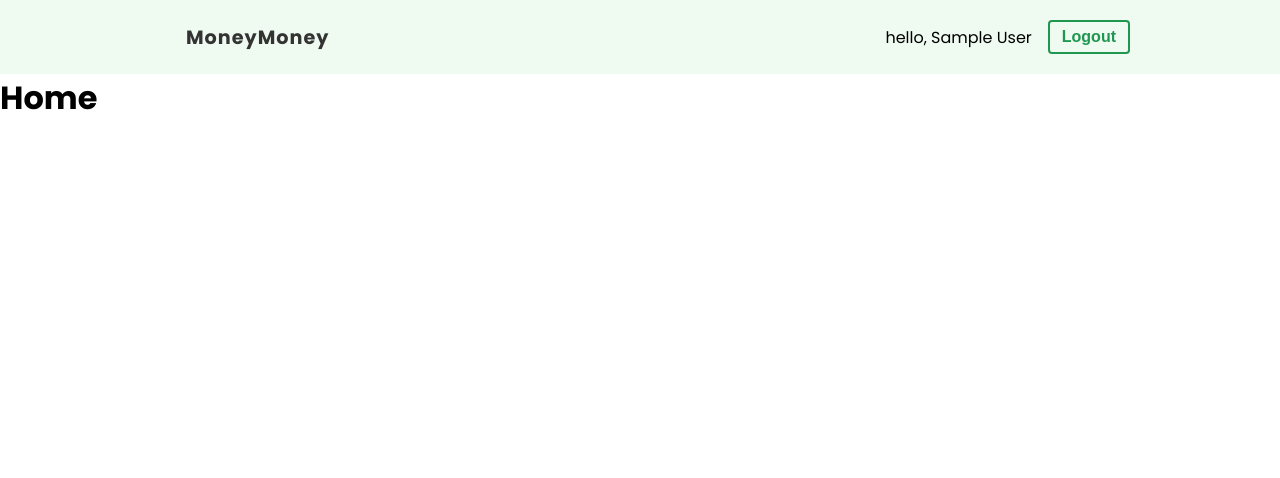
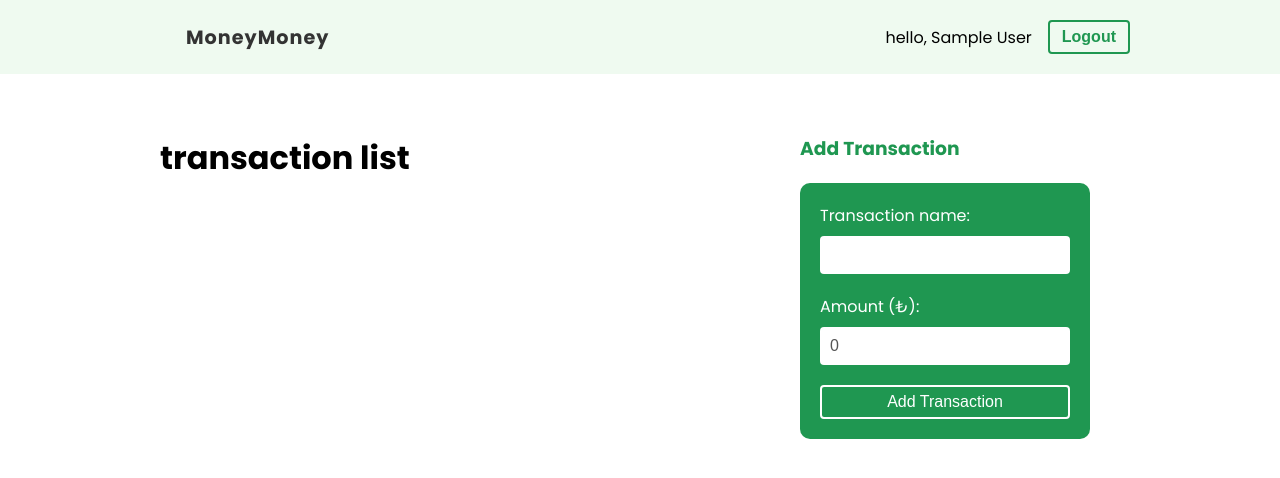
Before and after one commit to yusufisbilir/MoneyMoney-Finance-Tracker, a React (Create React App) app: page / in a window 1280 px wide. Shown: the top 478 px of the page. Built offline with nearby package versions, Linux system fonts and the light colour scheme; no server answers; sample sign-in values are in the browser's storage.

Commit message:
Create transaction form.

```diff
--- a/src/pages/home/Home.js
+++ b/src/pages/home/Home.js
@@ -1,10 +1,16 @@
 import styles from "./Home.module.css";
 import React from "react";
+import TransactionForm from "./TransactionForm";
 
 function Home() {
   return (
-    <div>
-      <h1>Home</h1>
+    <div className={styles.container}>
+      <div className={styles.content}>
+        <h1>transaction list</h1>
+      </div>
+      <div className={styles.sidebar}>
+        <TransactionForm />
+      </div>
     </div>
   );
 }
--- a/src/pages/home/Home.module.css
+++ b/src/pages/home/Home.module.css
@@ -1 +1,64 @@
-/* No CSS *//*# sourceMappingURL=Home.module.css.map */
+.container {
+  display: -ms-grid;
+  display: grid;
+  -ms-grid-columns: 2fr 1fr;
+      grid-template-columns: 2fr 1fr;
+  max-width: 960px;
+  margin: 60px auto;
+}
+
+.content, .sidebar {
+  padding-right: 30px;
+}
+
+.sidebar form {
+  padding: 20px;
+  background: #1f9751;
+  border-radius: 10px;
+}
+
+.sidebar input, .sidebar select {
+  display: block;
+  width: 100%;
+  padding: 10px;
+  margin-top: 8px;
+  -webkit-box-sizing: border-box;
+          box-sizing: border-box;
+  border: 0;
+  border-radius: 4px;
+  color: #555;
+  font-size: 1em;
+}
+
+.sidebar label {
+  margin: 0 auto 20px;
+  display: block;
+  color: #fff;
+}
+
+.sidebar button {
+  color: #fff;
+  border: 2px solid #fff;
+  background-color: transparent;
+  padding: 6px 12px;
+  font-size: 1em;
+  border-radius: 4px;
+  cursor: pointer;
+  display: block;
+  width: 100%;
+}
+
+.sidebar h3 {
+  color: #1f9751;
+  margin-bottom: 20px;
+}
+
+.sidebar aside {
+  margin-top: 40px;
+  color: #555;
+}
+
+.sidebar aside li {
+  margin: 10px;
+}
+/*# sourceMappingURL=Home.module.css.map */
--- a/src/pages/home/Home.module.sass
+++ b/src/pages/home/Home.module.sass
@@ -0,0 +1,52 @@
+.container
+    display: grid
+    grid-template-columns: 2fr 1fr
+    max-width: 960px
+    margin: 60px auto
+
+.content, .sidebar
+    padding-right: 30px
+
+.sidebar
+    form
+        padding: 20px
+        background: #1f9751
+        border-radius: 10px
+
+    input, select
+        display: block
+        width: 100%
+        padding: 10px
+        margin-top: 8px
+        box-sizing: border-box
+        border: 0
+        border-radius: 4px
+        color: #555
+        font-size: 1em
+
+    label
+        margin: 0 auto 20px
+        display: block
+        color: #fff
+
+    button
+        color: #fff
+        border: 2px solid #fff
+        background-color: transparent
+        padding: 6px 12px
+        font-size: 1em
+        border-radius: 4px
+        cursor: pointer
+        display: block
+        width: 100%
+
+    h3
+        color: #1f9751
+        margin-bottom: 20px
+
+    aside
+        margin-top: 40px
+        color: #555
+
+        li
+            margin: 10px
--- /dev/null
+++ b/src/pages/home/TransactionForm.js
@@ -0,0 +1,38 @@
+import { useState } from "react";
+
+export default function TransactionForm() {
+  const [name, setName] = useState("");
+  const [amount, setAmount] = useState(0);
+
+  const handleSubmit = (e) => {
+    e.preventDefault();
+    console.log({ name, amount });
+  };
+  return (
+    <>
+      <h3>Add Transaction</h3>
+      <form onSubmit={handleSubmit}>
+        <label>
+          <span>Transaction name: </span>
+          <input
+            type="text"
+            required
+            onChange={(e) => setName(e.target.value)}
+            value={name}
+          />
+        </label>
+        <label>
+          <span>Amount (₺): </span>
+          <input
+            type="number"
+            required
+            onChange={(e) => setAmount(e.target.value)}
+            value={amount}
+          />
+        </label>
+
+        <button>Add Transaction</button>
+      </form>
+    </>
+  );
+}
```
Also changed, not shown: 1 other file (tests, documents, lock files or other folders).
